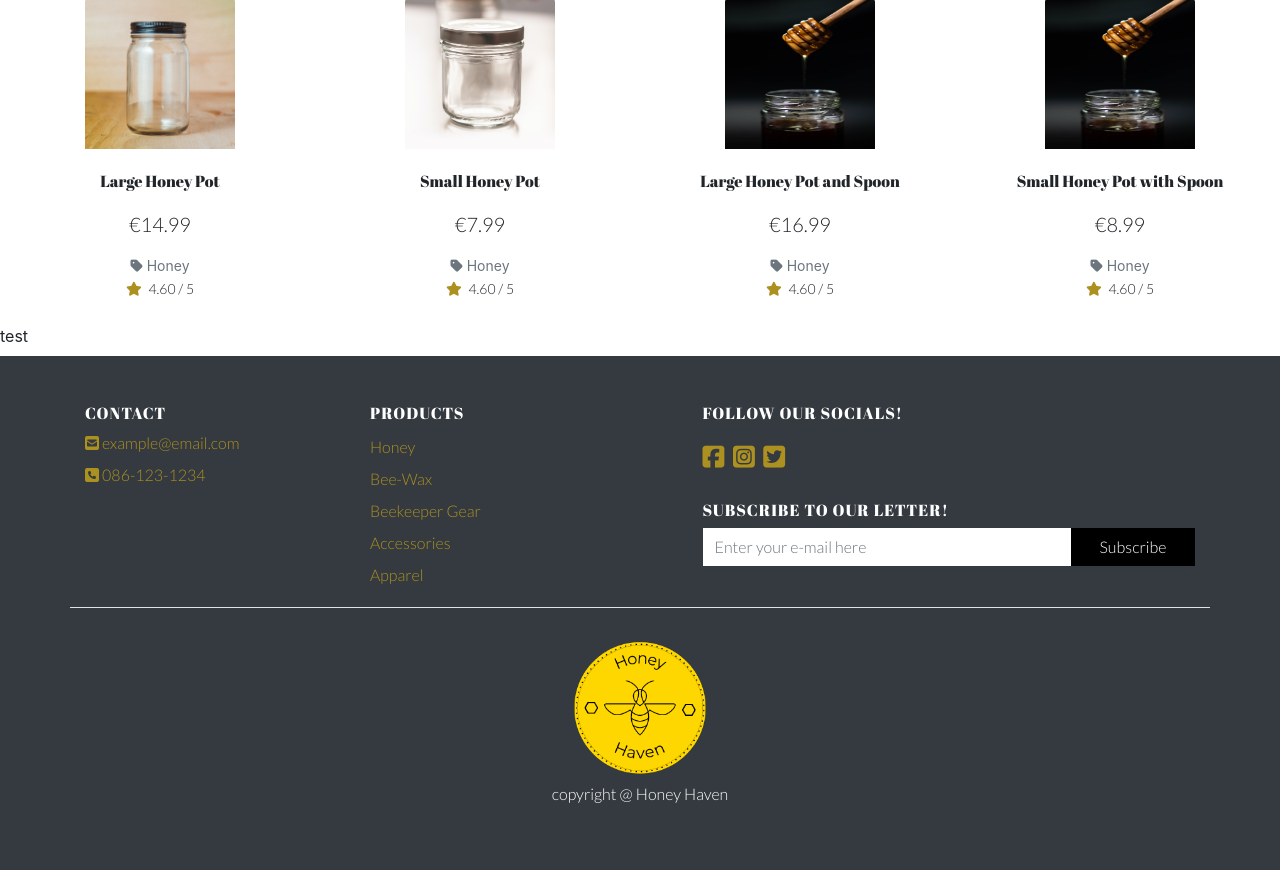
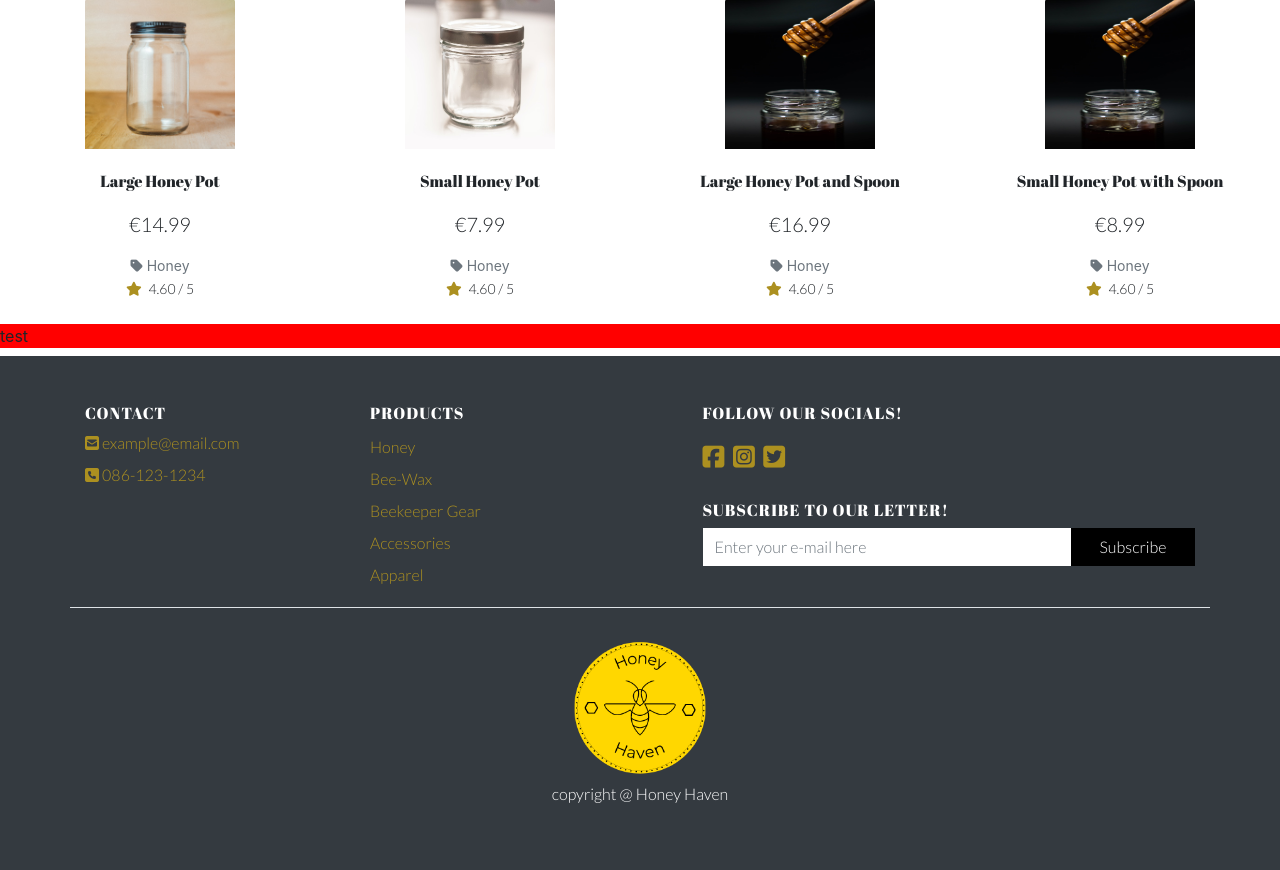
Before and after one commit to Code-Institute-Submissions/MaksimB96-PP5_E-Com.2, a Django app: page / in a window 1280 px wide. Shown: the part 1974-2844 px from the top of the page. Run offline with Django 3.2, Linux system fonts and the light colour scheme; data comes from the database, SQL or seed files in the repository; some libraries are stand-ins or nearby versions.

Commit message:
Add: changes to index to confirm static file load

```diff
--- a/home/templates/home/index.html
+++ b/home/templates/home/index.html
@@ -166,7 +166,7 @@
             {% endfor %}
         </div>
     </div>
-    <div class="">test</div>
+    <div class="tester">test</div>
 </section>
 
 {% endblock %}
--- a/static/css/base.css
+++ b/static/css/base.css
@@ -8,6 +8,10 @@
 }
 
 /* ------------------------------------custom helper classes */
+.tester{
+    background: red;
+}
+
 .head-text {
     font-family: 'Abril Fatface',
         cursive;
```
